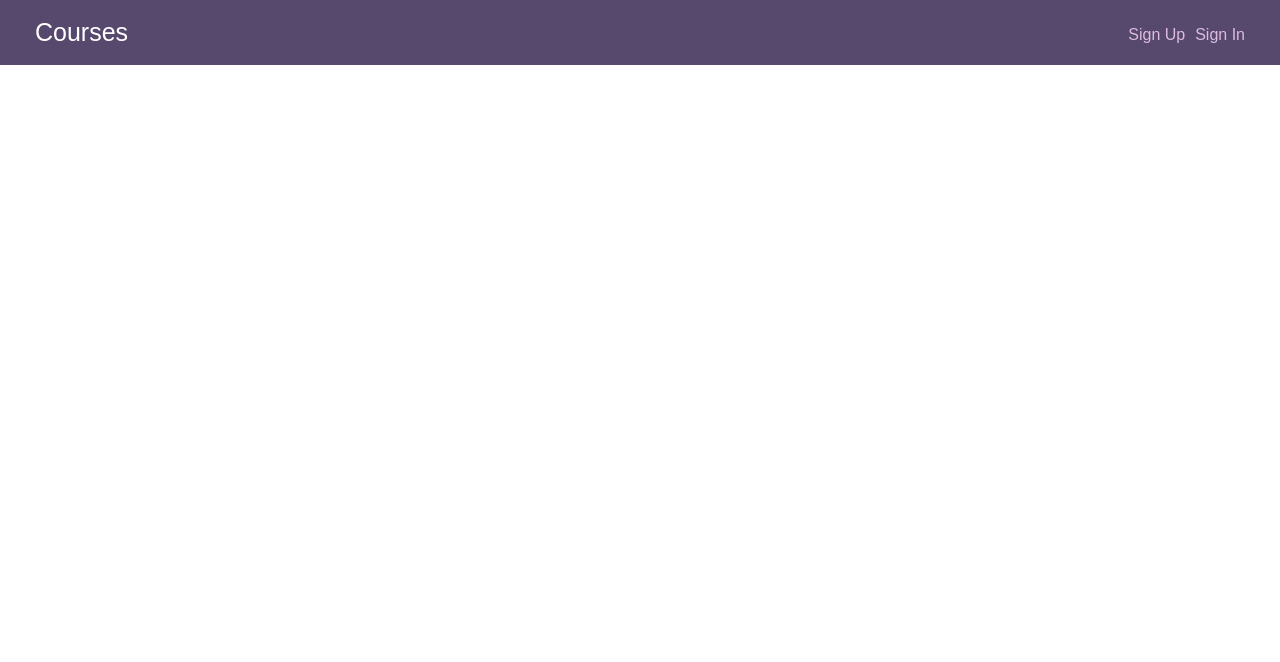
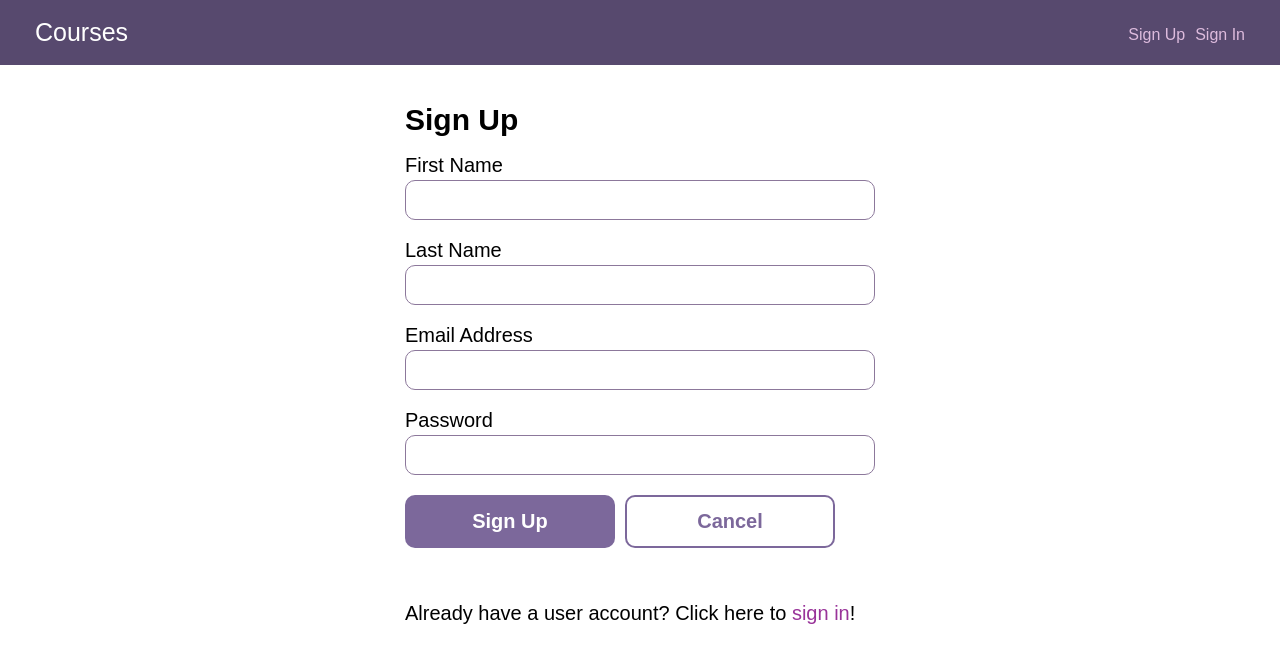
Before and after one commit to Avcx/10-course-app, a React (Create React App) app: page /signup in a window 1280 px wide. Shown: the top 662 px of the page. Built offline with nearby package versions, Linux system fonts and the light colour scheme.

Commit message:
Add UserSignUp.js

```diff
--- a/src/components/UserSignUp.js
+++ b/src/components/UserSignUp.js
@@ -1,3 +1,103 @@
-const UserSignUp = () => {};
+import { useContext, useRef, useState } from "react";
+import { api } from "../utils/apihelper";
+import UserContext from "../context/UserContext";
+import ErrorDisplay from "./ErrorDisplay";
+import { useNavigate } from "react-router-dom";
+
+const UserSignUp = () => {
+  const { actions } = useContext(UserContext);
+  const nav = useNavigate();
+  const [errors, setErrors] = useState([]);
+  const firstName = useRef(null);
+  const lastName = useRef(null);
+  const emailAddress = useRef(null);
+  const password = useRef(null);
+
+  const handleSubmit = async (e) => {
+    e.preventDefault();
+
+    const body = {
+      firstName: firstName.current.value,
+      lastName: lastName.current.value,
+      emailAddress: emailAddress.current.value,
+      password: password.current.value,
+    };
+
+    try {
+      const response = await api("/users", "POST", body);
+      if (response.status === 201) {
+        const user = await actions.signIn({
+          username: body.emailAddress,
+          password: body.password,
+        });
+        nav("/");
+      } else if (response.status === 400) {
+        const validationErrors = await response.json();
+        setErrors(validationErrors["Validation Errors"]);
+      }
+    } catch (error) {
+      throw new Error();
+    }
+  };
+
+  const handleCancel = (e) => {
+    e.preventDefault();
+    nav("/");
+  };
+  return (
+    <main>
+      <div className="form--centered">
+        <h2>Sign Up</h2>
+        <ErrorDisplay errors={errors} />
+        <form>
+          <label for="firstName">First Name</label>
+          <input id="firstName" name="firstName" type="text" ref={firstName} />
+          <label for="lastName">Last Name</label>
+          <input id="lastName" name="lastName" type="text" ref={lastName} />
+          <label for="emailAddress">Email Address</label>
+          <input
+            id="emailAddress"
+            name="emailAddress"
+            type="email"
+            ref={emailAddress}
+          />
+          <label for="password">Password</label>
+          <input id="password" name="password" type="password" ref={password} />
+          <button className="button" type="submit" onClick={handleSubmit}>
+            Sign Up
+          </button>
+          <button className="button button-secondary" onClick={handleCancel}>
+            Cancel
+          </button>
+        </form>
+        <p>
+          Already have a user account? Click here to{" "}
+          <a href="sign-in.html">sign in</a>!
+        </p>
+      </div>
+    </main>
+  );
+};
 
 export default UserSignUp;
+
+/*
+<main>
+            <div className="form--centered">
+                <h2>Sign Up</h2>
+
+                <form>
+                    <label for="firstName">First Name</label>
+                    <input id="firstName" name="firstName" type="text" value="">
+                    <label for="lastName">Last Name</label>
+                    <input id="lastName" name="lastName" type="text" value="">
+                    <label for="emailAddress">Email Address</label>
+                    <input id="emailAddress" name="emailAddress" type="email" value="">
+                    <label for="password">Password</label>
+                    <input id="password" name="password" type="password" value="">
+                    <button className="button" type="submit">Sign Up</button><button className="button button-secondary" onclick="event.preventDefault(); location.href='index.html';">Cancel</button>
+                </form>
+                <p>Already have a user account? Click here to <a href="sign-in.html">sign in</a>!</p>
+            </div>
+        </main>
+*/
```
